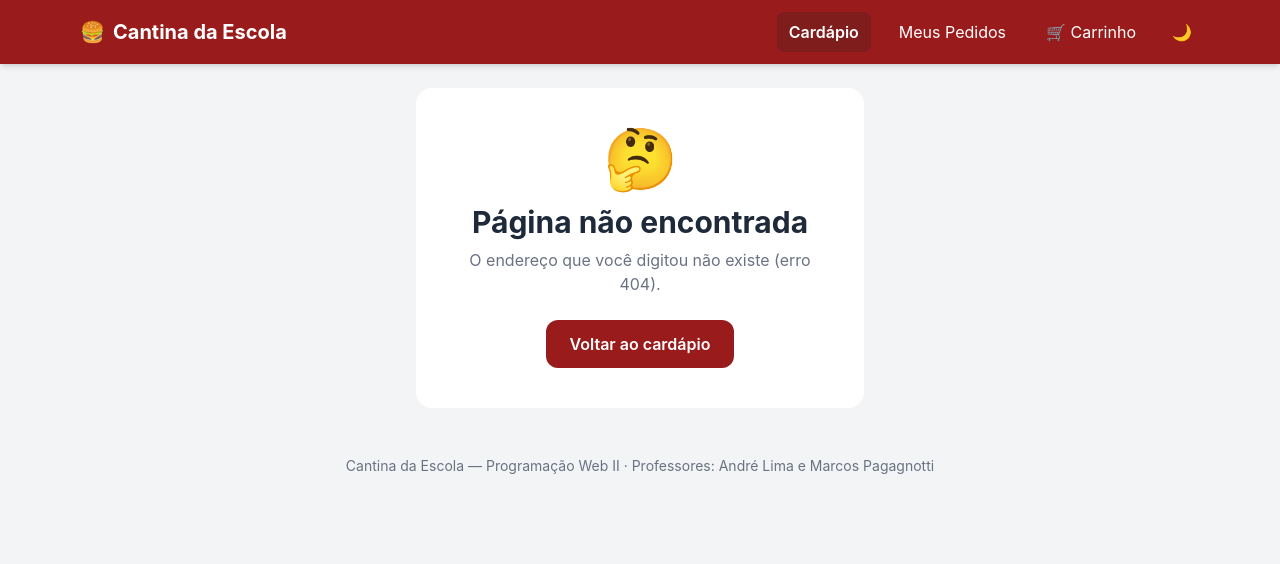
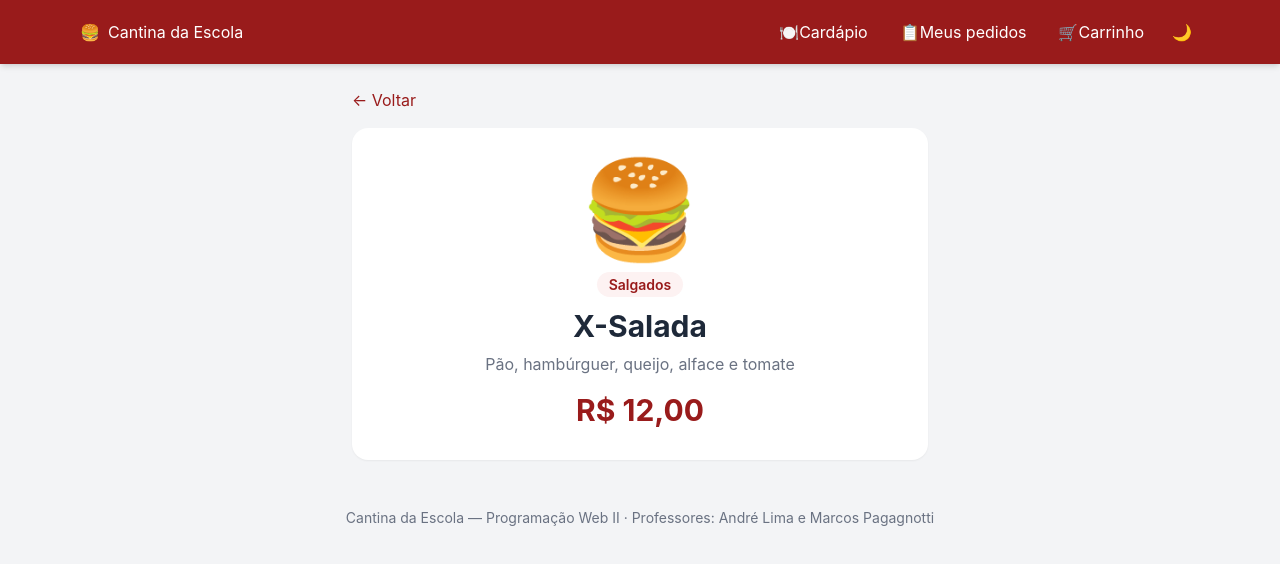
Before and after one commit to CauaMassa/Cantina-app-ETEC, a Vue app: page /lanche/1 in a window 1280 px wide. Shown: the top 564 px of the page. Built offline with nearby package versions, Linux system fonts and the light colour scheme.

Commit message:
aula 27/11/26

```diff
--- a/src/App.vue
+++ b/src/App.vue
@@ -9,7 +9,7 @@ import CardLanche from './components/CardLanche.vue';
 <template>
   <div class="min-h-screen bg-gray-100 transition-colors dark:bg-gray-900">
     <!-- Barra de navegação -->
-    <NavBar :total-itens="totalItens"></NavBar>
+    <NavBar></NavBar>
 
     <main class="mx-auto max-w-6xl px-4 py-6">
       <RouterView />
--- a/src/components/CardLanche.vue
+++ b/src/components/CardLanche.vue
@@ -10,7 +10,7 @@ defineEmits(["adicionar"]);
   <div>
     <article
       class="flex flex-col rounded-2xl bg-white p-5 shadow-xs transition-shadow hover:shadow-lg dark:bg-gray-800">
-      <div class="flex-1">
+      <RouterLink :to="{ name: 'lanche-detalhe', params: { id: lanche.id } }" class="flex-1">
         <div class="mb-3 flex h-24 items-center justify-center text-6xl">
           {{ lanche.emoji }}
         </div>
@@ -20,7 +20,7 @@ defineEmits(["adicionar"]);
         <p class="mt-1 text-sm text-gray-500 dark:text-gray-400">
           {{ lanche.descricao }}
         </p>
-      </div>
+      </RouterLink>
       <div class="mt-4 flex items-center justify-between">
         <span class="text-lg font-bold text-escola-600 dark:text-escola-400">R${{ lanche.preco.toFixed(2).replace(".",
           ",") }}</span>
--- a/src/components/NavBar.vue
+++ b/src/components/NavBar.vue
@@ -1,9 +1,5 @@
 <script setup>
 import { ref } from "vue";
-
-defineProps({
-  totalItens: { type: Number, default: 0 },
-});
 
 const escuro = ref(false);
 
@@ -16,36 +12,24 @@ function alternarTema() {
 <template>
   <header class="sticky top-0 z-10 bg-escola-600 text-white shadow-md">
     <nav class="mx-auto flex max-w-6xl items-center justify-between px-4 py-3">
-      <a href="#" class="flex items-center gap-2 text-xl font-bold">
-        <span>🍔</span> Cantina da Escola
-      </a>
+      <RouterLink to="/" class="flex items-center gap-2 text-x1 font=bold">
+        🍔<span class="hidden md:inline">Cantina da Escola</span>
+      </RouterLink>
 
-      <div class="flex items-center gap-2 sm:gap-4">
-        <a href="#" class="rounded-lg bg-escola-700 px-3 py-2 font-semibold"
-          >Cardápio</a
-        >
-        <a
-          href="#"
-          class="rounded-lg px-3 py-2 transition-colors hover:bg-escola-700"
-          >Meus Pedidos</a
-        >
-        <a
-          href="#"
-          class="relative rounded-lg px-3 py-2 transition-colors hover:bg-escola-700"
-        >
-          🛒 Carrinho
-          <span
-            v-if="totalItens > 0"
-            class="absolute -top-1 -right-1 flex h-6 w-6 items-center justify-center rounded-full bg-yellow-400 text-xs font-bold text-gray-900"
-          >
-            {{ totalItens }}
-          </span>
-        </a>
-        <button
-          @click="alternarTema"
-          class="rounded-lg px-2 py-2 transition-colors hover:bg-escola-700"
-          :title="escuro ? 'Modo claro' : 'Modo escuro'"
-        >
+      <div class="flex items-center gap-1 sm:gap-2">
+        <RouterLink to="/" class="rounded-lg px-3 py-2 transition-colors hover:bg-escola-700" active-class="bg-escola-700 font semibold">
+          🍽<span class="hidden sm:inline">Cardápio</span>
+        </RouterLink>
+
+        <RouterLink to="/pedidos" class="rounded-lg px-3 py-2 transition-colors hover:bg-escola-700" active-class="bg-escola-700 font semibold">
+          📋<span class="hidden sm:inline">Meus pedidos</span>
+        </RouterLink>
+
+        <RouterLink to="/carrinho" class="rounded-lg px-3 py-2 transition-colors hover:bg-escola-700" active-class="bg-escola-700 font semibold">
+          🛒<span class="hidden sm:inline">Carrinho</span>
+        </RouterLink>
+        <button @click="alternarTema" class="rounded-lg px-2 py-2 transition-colors hover:bg-escola-700"
+          :title="escuro ? 'Modo claro' : 'Modo escuro'">
           {{ escuro ? "☀️" : "🌙" }}
         </button>
       </div>
--- a/src/router/index.js
+++ b/src/router/index.js
@@ -3,11 +3,13 @@ import CardapioView from '../views/CardapioView.vue'
 import NotFoundView from '@/views/NotFoundView.vue'
 import CarrinhoView from '@/views/CarrinhoView.vue'
 import PedidosView from '@/views/PedidosView.vue'
+import LancheDetalheView from '@/views/LancheDetalheView.vue'
 
 const router = createRouter({
     history: createWebHistory(import.meta.env.BASE_URL),
     routes: [
         { path: '/', name: 'cardapio', component: CardapioView },
+        { path: '/lanche/:id', name: 'lanche-detalhe', component: LancheDetalheView },
         { path: '/:pathMatch(.*)*', name: 'nao-encontrada', component: NotFoundView },
         {path: '/carrinho', name: 'carrinho', component: CarrinhoView},
         {path: '/pedidos', name: 'pedido', component: PedidosView},
--- /dev/null
+++ b/src/views/LancheDetalheView.vue
@@ -0,0 +1,41 @@
+<script setup>
+import { computed } from 'vue'
+import { useRoute, useRouter } from 'vue-router'
+import { buscarLanche } from '../data/lanches'
+
+const route = useRoute() // LÊ a rota atual (parâmetros, query...)
+const router = useRouter() // NAVEGA (push, back...)
+
+// route.params.id é o pedaço ":id" da URL
+const lanche = computed(() => buscarLanche(route.params.id))
+</script>
+
+<template>
+  <div v-if="lanche" class="mx-auto max-w-xl">
+    <button @click="router.back()" class="mb-4 text-escola-600 hover:underline dark:text-escola-400">
+      ← Voltar
+    </button>
+
+    <div class="rounded-2xl bg-white p-8 text-center shadow-xs dark:bg-gray-800">
+      <div class="mb-4 text-8xl">{{ lanche.emoji }}</div>
+      <span
+        class="rounded-full bg-escola-50 px-3 py-1 text-sm font-semibold text-escola-600 dark:bg-gray-700 dark:text-escola-100">
+        {{ lanche.categoria }}
+      </span>
+      <h1 class="mt-3 text-3xl font-bold text-gray-800 dark:text-gray-100">{{ lanche.nome }}</h1>
+      <p class="mt-2 text-gray-500 dark:text-gray-400">{{ lanche.descricao }}</p>
+      <p class="mt-4 text-3xl font-bold text-escola-600 dark:text-escola-400">
+        R$ {{ lanche.preco.toFixed(2).replace('.', ',') }}
+      </p>
+      <p v-if="!lanche.disponivel"
+        class="mt-6 inline-block rounded-xl bg-gray-200 px-6 py-3 font-semibold text-gray-500 dark:bg-gray-700 dark:text-gray-400">
+        Esgotado no momento 😢
+      </p>
+    </div>
+  </div>
+
+  <div v-else class="rounded-2xl bg-white p-10 text-center dark:bg-gray-800">
+    <p class="text-xl text-gray-600 dark:text-gray-300">Lanche não encontrado.</p>
+    <RouterLink to="/" class="mt-4 inline-block text-escola-600 hover:underline">Voltar ao cardápio</RouterLink>
+  </div>
+</template>
```
